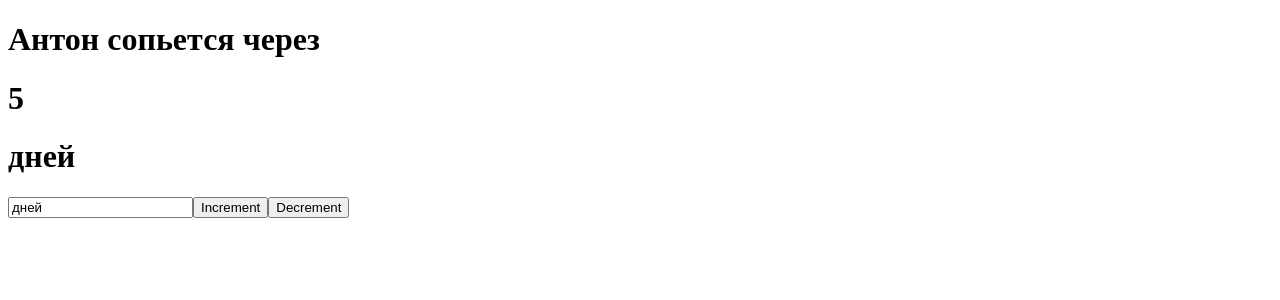
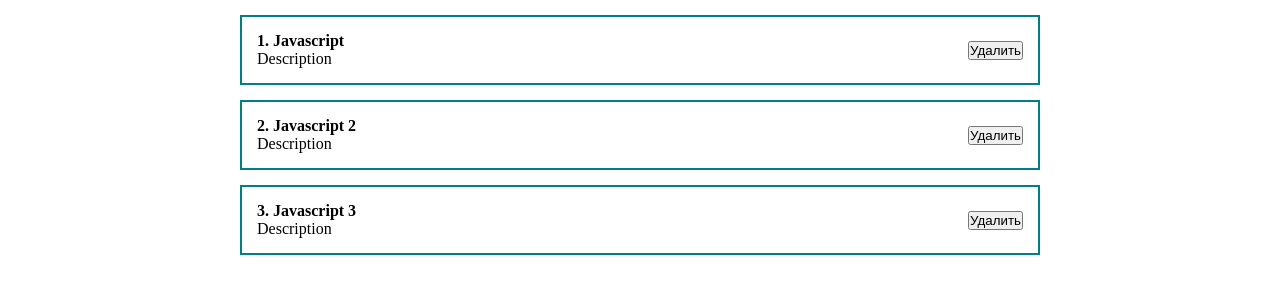
Before and after one commit to 1337erik2288/ReactStudy, a React (Create React App) app: page / in a window 1280 px wide. Shown: the top 300 px of the page. Built offline with nearby package versions, Linux system fonts and the light colour scheme.

Commit message:
кастомные компоненты, классы и прочие пропсы сос писками

```diff
--- a/src/App.js
+++ b/src/App.js
@@ -1,27 +1,22 @@
 import React, {useState} from 'react';
+import Counter from "./components/Counter";
+import ClassCounter from "./components/ClassCounter";
+import './styles/App.css';
+import PostItem from "./components/PostItem";
+
 
 function App() {
-    const [value1, setValue1] = useState('Антон сопьется через')
-    const [likes, setLikes] = useState(5)
-    const [value, setValue] = useState('дней')
-    function increment(){
-        setLikes( likes + 1)
-    }
-    function decrement(){
-        setLikes( likes - 1)
-    }
+    const [posts, setPosts] = useState([
+        {id: 1, title: 'Javascript', body: 'Description'},
+        {id: 2, title: 'Javascript 2', body: 'Description'},
+        {id: 3, title: 'Javascript 3', body: 'Description'},
+    ])
+
     return (
     <div className="App">
-        <h1>{value1}</h1>
-        <h1>{likes}</h1>
-        <h1>{value}</h1>
-        <input
-            type="text"
-            value={value}
-            onChange={event => setValue(event.target.value)}
-        />
-        <button onClick={increment}>Increment</button>
-        <button onClick={decrement}>Decrement</button>
+        {posts.map(post =>
+            <PostItem post={post}/>
+        )}
     </div>
   );
 }
--- /dev/null
+++ b/src/components/ClassCounter.jsx
@@ -0,0 +1,32 @@
+import React, {useState} from 'react';
+
+class ClassCounter extends  React.Component{
+    constructor(props) {
+        super(props);
+        this.state = {
+            count: 0
+        }
+        this.increment = this.increment.bind(this);
+        this.decrement = this.decrement.bind(this);
+    }
+
+    increment(){
+        this.setState({count: this.state.count + 1})
+    }
+    decrement(){
+        this.setState({count: this.state.count - 1})
+
+    }
+
+    render() {
+        return (
+        <div>
+            <h1>{this.state.count}</h1>
+            <button onClick={this.increment}>Increment</button>
+            <button onClick={this.decrement}>Decrement</button>
+        </div>
+        )
+    }
+}
+
+export default ClassCounter;
--- /dev/null
+++ b/src/components/Counter.jsx
@@ -0,0 +1,22 @@
+import React, {useState} from 'react';
+
+const Counter = function (){
+    const [count, setCount] = useState(0)
+
+    function increment(){
+        setCount( count + 1)
+    }
+    function decrement(){
+        setCount( count - 1)
+    }
+
+    return (
+        <div>
+            <h1>{count}</h1>
+            <button onClick={increment}>Increment</button>
+            <button onClick={decrement}>Decrement</button>
+        </div>
+    )
+}
+
+export default Counter;
--- /dev/null
+++ b/src/components/PostItem.jsx
@@ -0,0 +1,20 @@
+import React from 'react';
+
+const PostItem = (props) => {
+
+    return (
+        <div className="post">
+            <div className="post__content">
+                <strong>{props.post.id}. {props.post.title}</strong>
+                <div>
+                    {props.post.body}
+                </div>
+            </div>
+            <div className="post__btns">
+                <button>Удалить</button>
+            </div>
+        </div>
+    );
+};
+
+export default PostItem;
--- /dev/null
+++ b/src/styles/App.css
@@ -0,0 +1,23 @@
+* {
+    margin: 0;
+    padding: 0;
+    box-sizing: border-box;
+}
+
+#root {
+    display: flex;
+    justify-content: center;
+}
+
+.App {
+    width: 800px;
+}
+
+.post {
+    display: flex;
+    padding: 15px;
+    border: 2px solid teal;
+    margin-top: 15px;
+    justify-content: space-between;
+    align-items: center;
+}
```
